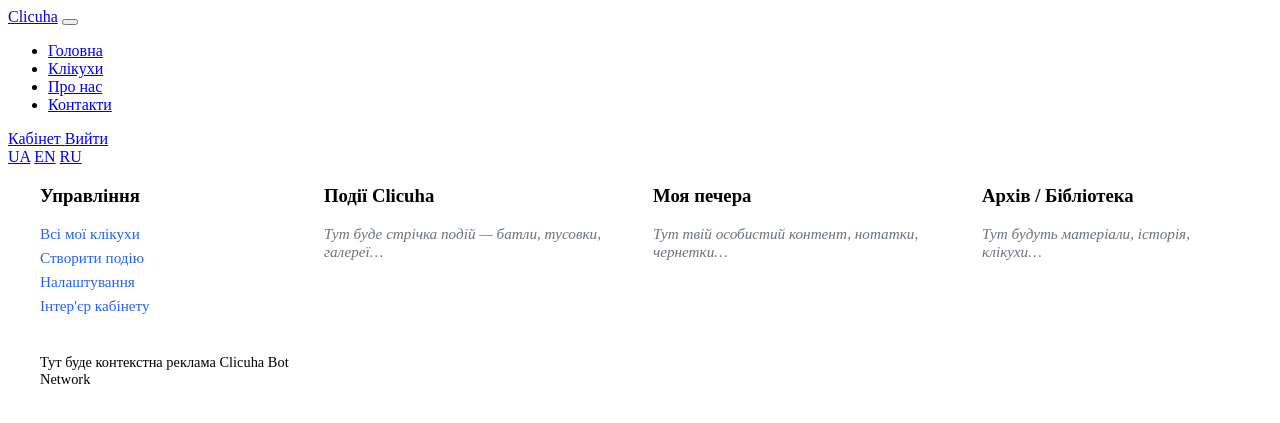
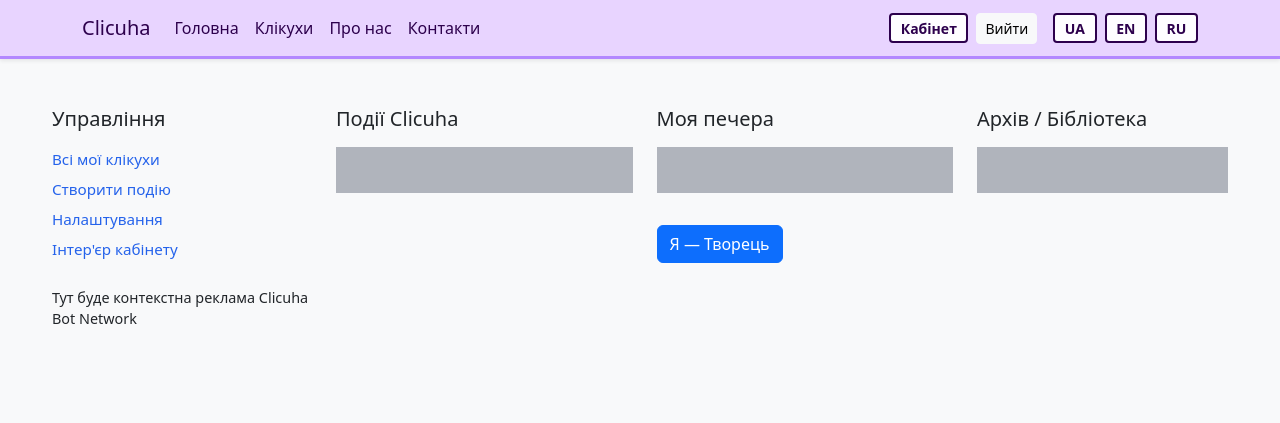
Before and after one commit to Clicuhac/clicuha, a PHP site: page /cabinet.php in a window 1280 px wide. Shown: the top 423 px of the page. Run offline with PHP 8.4, Linux system fonts and the light colour scheme; the visitor is signed in with stand-in values (Sample User, id 1).

Commit message:
Refactor cabinet.php for session handling and styling

```diff
--- a/cabinet.php
+++ b/cabinet.php
@@ -1,62 +1,84 @@
 <?php
-require __DIR__ . '/config.php'; // тут вже стартує сесія
+require_once __DIR__ . '/config.php';
 
-// Тема інтер'єру (за замовчуванням — classic)
+session_start();
+
+// Перевірка логіну (якщо в тебе вже є щось подібне — лиши свій варіант)
+if (empty($_SESSION['user_id'])) {
+    header('Location: login.php');
+    exit;
+}
+
+// Тема інтер'єру (із сесії або classic за замовчуванням)
 $userTheme = $_SESSION['cabinet_theme'] ?? 'classic';
 ?>
 <!DOCTYPE html>
 <html lang="uk">
 <head>
     <meta charset="UTF-8">
+    <meta name="viewport" content="width=device-width, initial-scale=1">
     <title>Кабінет</title>
 
-    <!-- Базовий стиль -->
-    <link rel="stylesheet" href="assets/css/cabinet-base.css">
+    <!-- Bootstrap як на index.php -->
+    <link
+        href="https://cdn.jsdelivr.net/npm/bootstrap@5.3.3/dist/css/bootstrap.min.css"
+        rel="stylesheet"
+    >
 
-    <!-- Тема -->
-    <link rel="stylesheet" href="assets/css/themes/<?= htmlspecialchars($userTheme, ENT_QUOTES, 'UTF-8') ?>.css">
+    <!-- Основний стиль сайту -->
+    <link rel="stylesheet" href="/assets/css/sema.css?v=<?= time() ?>">
+
+    <!-- Базовий стиль кабінету -->
+    <link rel="stylesheet" href="/assets/css/cabinet-base.css?v=<?= time() ?>">
+
+    <!-- Тема кабінету -->
+    <link rel="stylesheet" href="/assets/css/themes/<?= htmlspecialchars($userTheme) ?>.css?v=<?= time() ?>">
 </head>
 
-<body class="cabinet-theme-<?= htmlspecialchars($userTheme, ENT_QUOTES, 'UTF-8') ?>">
+<body class="cabinet-theme-<?= htmlspecialchars($userTheme) ?> bg-light">
 
-<?php include 'partials/navbar.php'; ?>
+<?php require __DIR__ . '/partials/navbar.php'; ?>
 
-<main class="cabinet-layout">
+<main class="cabinet-layout container py-4">
 
     <!-- Ліва колонка: управління -->
     <aside class="cabinet-sidebar">
-        <h3>Управління</h3>
-        <ul>
+        <h3 class="h5 mb-3">Управління</h3>
+        <ul class="list-unstyled">
             <li><a href="my_nicknames.php">Всі мої клікухи</a></li>
             <li><a href="create_event.php">Створити подію</a></li>
-            <!-- Тут пізніше додамо нормальну кнопку "Я – Творець" всередині окремого блоку -->
             <li><a href="settings.php">Налаштування</a></li>
-            <li><a href="theme.php">Інтер'єр кабінету</a></li>
+            <li><a href="theme.php">Інтер&apos;єр кабінету</a></li>
         </ul>
     </aside>
 
     <!-- Стрічка подій -->
     <section class="cabinet-events">
-        <h3>Події Clicuha</h3>
-        <div class="placeholder">
+        <h3 class="h5 mb-3">Події Clicuha</h3>
+        <p class="placeholder">
             Тут буде стрічка подій — батли, тусовки, галереї…
-        </div>
+        </p>
     </section>
 
     <!-- Персональний простір -->
     <section class="cabinet-personal">
-        <h3>Моя печера</h3>
-        <div class="placeholder">
+        <h3 class="h5 mb-3">Моя печера</h3>
+        <p class="placeholder">
             Тут твій особистий контент, нотатки, чернетки…
-        </div>
+        </p>
+
+        <!-- Кнопка створення клікухи, щоб не загубилась -->
+        <a href="add_bootstrap.php" class="btn btn-primary mt-3">
+            Я — Творець
+        </a>
     </section>
 
     <!-- Архів / бібліотека -->
     <section class="cabinet-extra">
-        <h3>Архів / Бібліотека</h3>
-        <div class="placeholder">
+        <h3 class="h5 mb-3">Архів / Бібліотека</h3>
+        <p class="placeholder">
             Тут будуть матеріали, історія, клікухи…
-        </div>
+        </p>
     </section>
 
     <!-- Права реклама -->
```
